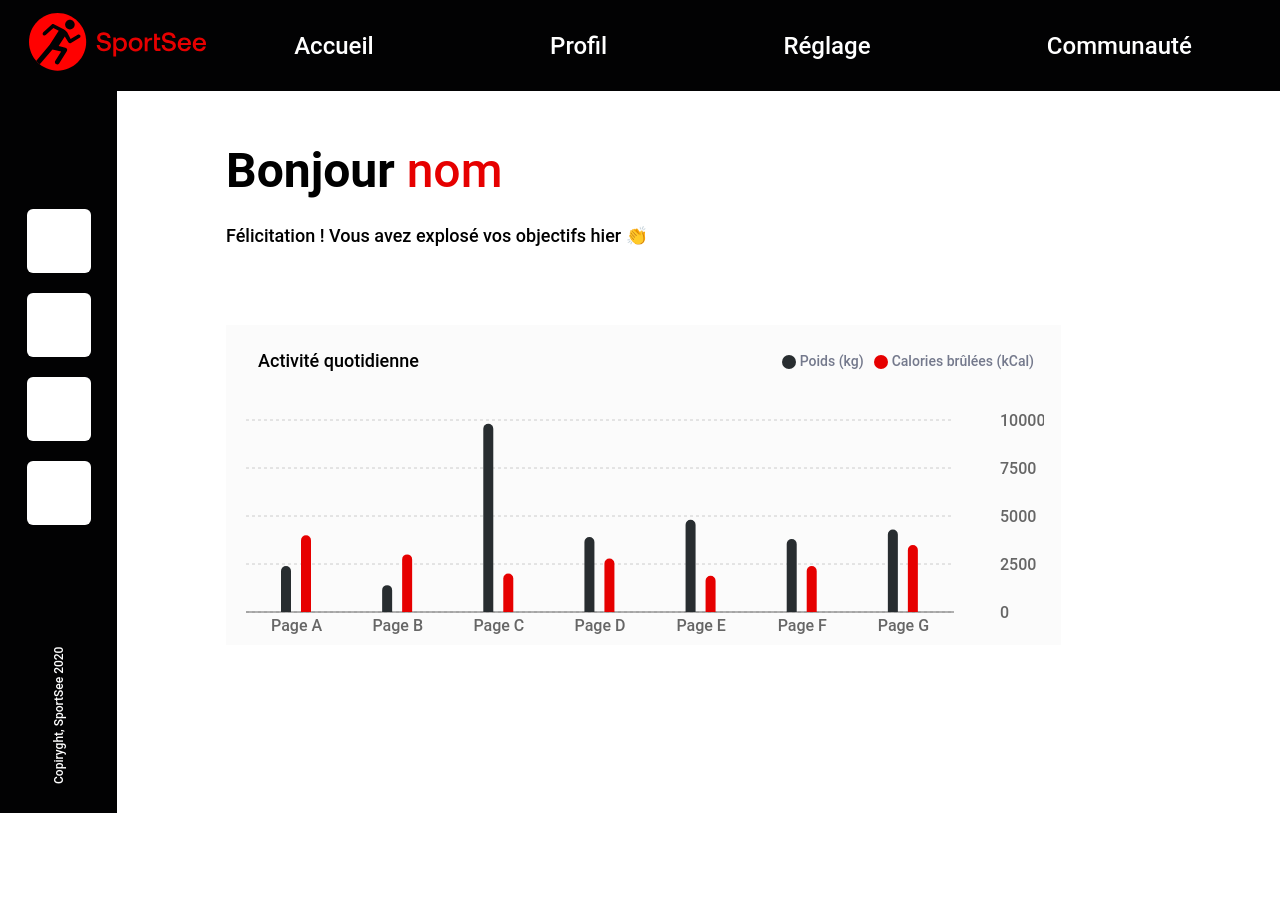
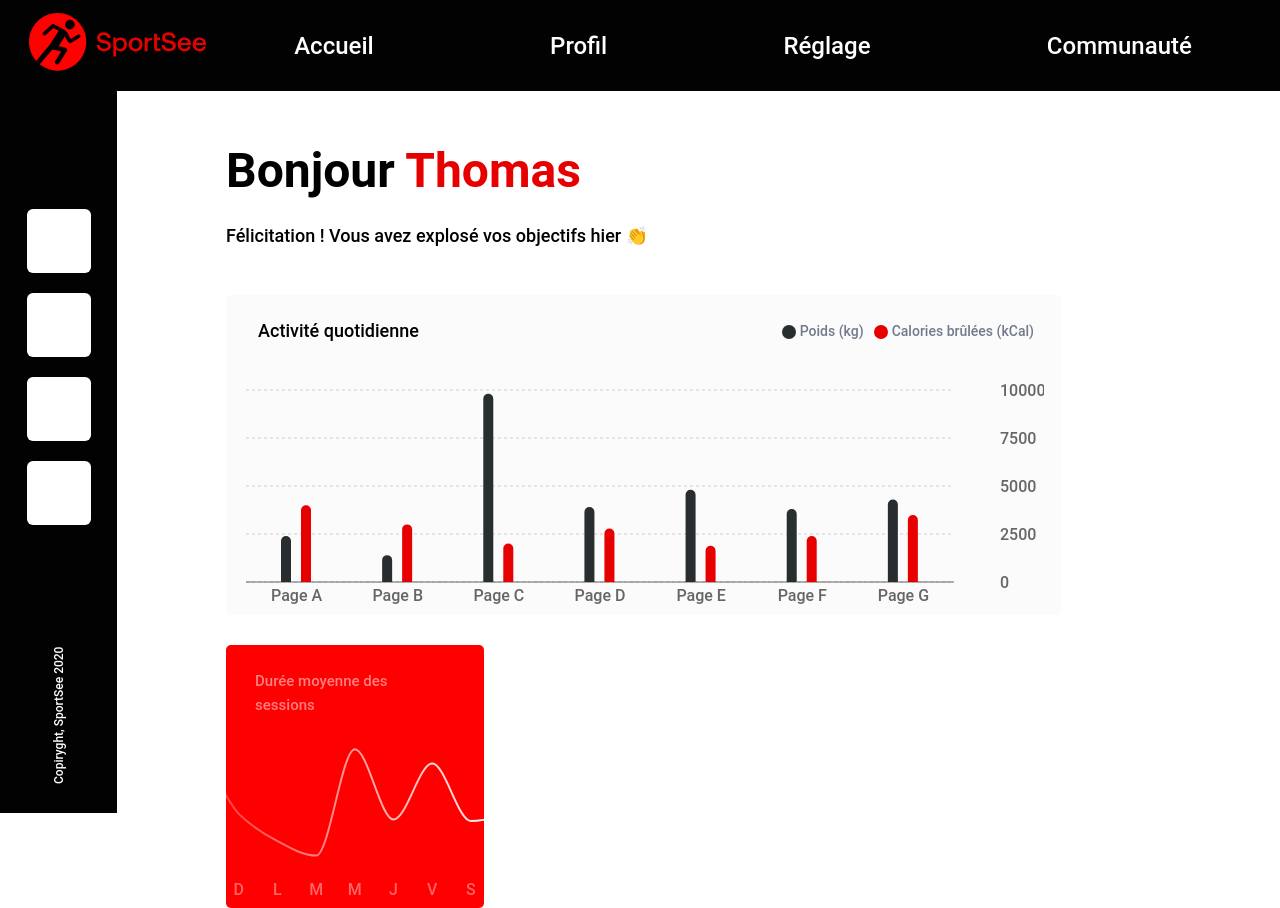
Before and after one commit to nartrix/sportsee, a React (Create React App) app: page / in a window 1280 px wide. Before the commit the page ends 813 px from the top, so only its background shows below. Built offline with nearby package versions, Linux system fonts and the light colour scheme.

Commit message:
add component and build duration chart

```diff
--- a/src/App.js
+++ b/src/App.js
@@ -2,6 +2,7 @@ import "./style/main.scss";
 import Navbar from "./components/navbar";
 import Navigation from "./components/navigation";
 import WeightChart from "./components/weight-chart";
+import DurationChart from "./components/duration-chart";
 
 function App() {
   return (
@@ -19,9 +20,13 @@ function App() {
             }}
           >
             Bonjour{" "}
-            <span style={{ color: "#E60000", fontSize: "48px" }}>nom</span>
+            <span
+              style={{ color: "#E60000", fontSize: "48px", fontWeight: "bold" }}
+            >
+              Thomas
+            </span>
           </div>
-          <p style={{ fontSize: "18px", marginBottom: "77px" }}>
+          <p style={{ fontSize: "18px", marginBottom: "47px" }}>
             Félicitation ! Vous avez explosé vos objectifs hier 👏
           </p>
           <div
@@ -30,12 +35,40 @@ function App() {
               width: "835px",
               height: "320px",
               backgroundColor: "#FBFBFB",
+              borderRadius: "5px",
+              marginBottom: "30px",
             }}
           >
             <p style={{ padding: "24px 0px 0 32px", fontSize: "18px" }}>
               Activité quotidienne
             </p>
             <WeightChart />
+          </div>
+
+          <div
+            className="duration-chart"
+            style={{
+              width: "258px",
+              height: "263px",
+              backgroundColor: "#FF0000",
+              boxShadow: "0px 2px 4px 0px rgba(0, 0, 0, 0.02)",
+              borderRadius: "5px",
+              overflow: "hidden",
+            }}
+          >
+            <p
+              style={{
+                width: "147px",
+                color: "#FFF",
+                fontSize: "15px",
+                opacity: "0.5",
+                marginLeft: "29px",
+                marginTop: "24px",
+              }}
+            >
+              Durée moyenne des sessions
+            </p>
+            <DurationChart />
           </div>
         </div>
       </main>
--- a/src/components/duration-chart/index.jsx
+++ b/src/components/duration-chart/index.jsx
@@ -1,9 +1,97 @@
+import { LineChart, Line, Tooltip, XAxis, ResponsiveContainer } from "recharts";
+
 function durationChart() {
-    return (
-        <div>
+  const data = [
+    {
+      name: "S",
+      uv: 2390,
+      pv: 3800,
+      amt: 2500,
+    },
+    {
+      name: "V",
+      uv: 1890,
+      pv: 7800,
+      amt: 2181,
+    },
+    {
+      name: "D",
+      uv: 3490,
+      pv: 4300,
+      amt: 2100,
+    },
+    {
+      name: "L",
+      uv: 4000,
+      pv: 2400,
+      amt: 2400,
+    },
+    {
+      name: "M",
+      uv: 3000,
+      pv: 1398,
+      amt: 2210,
+    },
+    {
+      name: "M",
+      uv: 2000,
+      pv: 8800,
+      amt: 2290,
+    },
+    {
+      name: "J",
+      uv: 2780,
+      pv: 3908,
+      amt: 2000,
+    },
+    {
+      name: "V",
+      uv: 1890,
+      pv: 7800,
+      amt: 2181,
+    },
+    {
+      name: "S",
+      uv: 2390,
+      pv: 3800,
+      amt: 2500,
+    },
+    {
+      name: "D",
+      uv: 3490,
+      pv: 4300,
+      amt: 2100,
+    },
+  ];
 
-        </div>
-    )
+  return (
+    <>
+      <ResponsiveContainer width="110%" height="66%">
+        <LineChart width={300} height={100} data={data} margin={{ left: -65 }}>
+          <defs>
+            <linearGradient id="colorUv" x1="0" y1="0" x2="1" y2="0">
+              <stop offset="0%" stopColor="#FFFFFF" stopOpacity={0.1} />
+              <stop offset="100%" stopColor="#FFFFFF" stopOpacity={1} />
+            </linearGradient>
+          </defs>
+          <XAxis
+            dataKey="name"
+            tickLine={false}
+            axisLine={false}
+            stroke="rgba(255, 255, 255, 0.4)"
+          />
+          <Tooltip />
+          <Line
+            type="monotone"
+            dataKey="pv"
+            stroke="url(#colorUv)"
+            strokeWidth={2}
+            dot={false}
+          />
+        </LineChart>
+      </ResponsiveContainer>
+    </>
+  );
 }
 
 export default durationChart;
```
